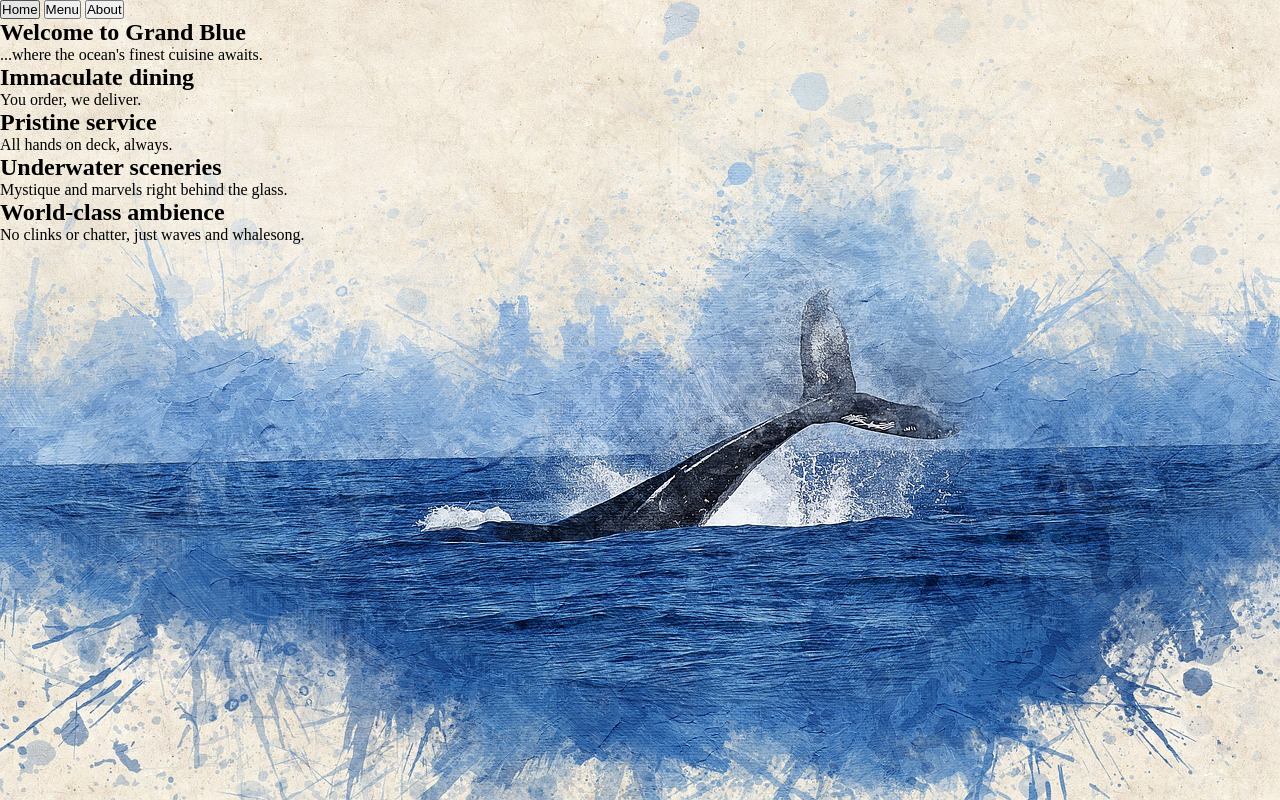
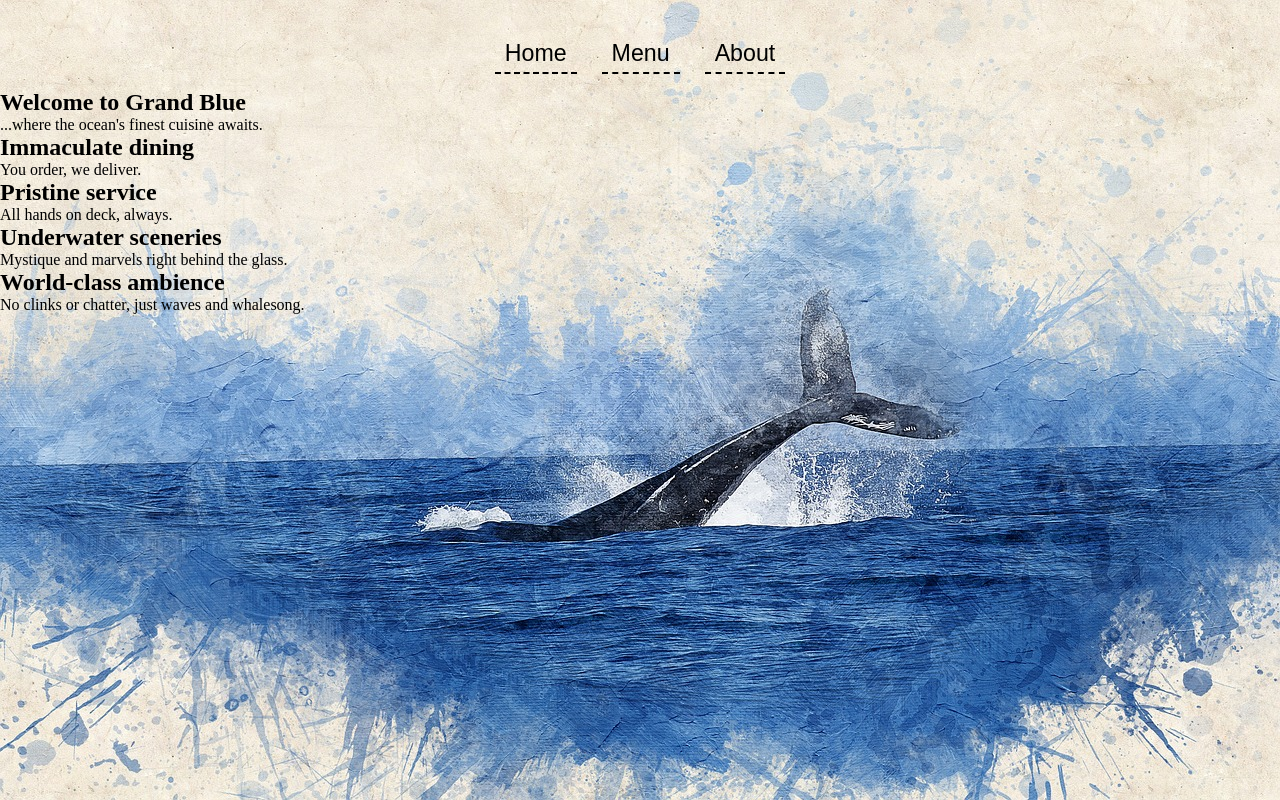
Before and after one commit to curiousConductor49/odin-restaurant-page, a website built with webpack: page src/template.html in a window 1280 px wide. Built offline with nearby package versions, Linux system fonts and the light colour scheme.

Commit message:
feat: style layout for site header and nav

```diff
--- a/src/styles.css
+++ b/src/styles.css
@@ -12,6 +12,28 @@ body {
     background-attachment: fixed;
 }
 
+#site-header {
+    max-width: fit-content;
+    margin-inline: auto;
+    margin-block-start: 30px;
+}
+
+#site-nav {
+    margin: 15px;
+    display: flex;
+    gap: 25px;
+}
+
+.nav-btn {
+    font-size: 1.45rem;
+    padding: 10px;
+    padding-bottom: 5px;
+    cursor: pointer;
+    background-color: rgba(255, 255, 255, 0);
+    border: none;
+    border-bottom: 2px dashed black;
+}
+
 /* @font-face {
     font-family: "Calligraffiti";
     src: url("./assets/calligraffiti/Calligraffiti.ttf");
```
